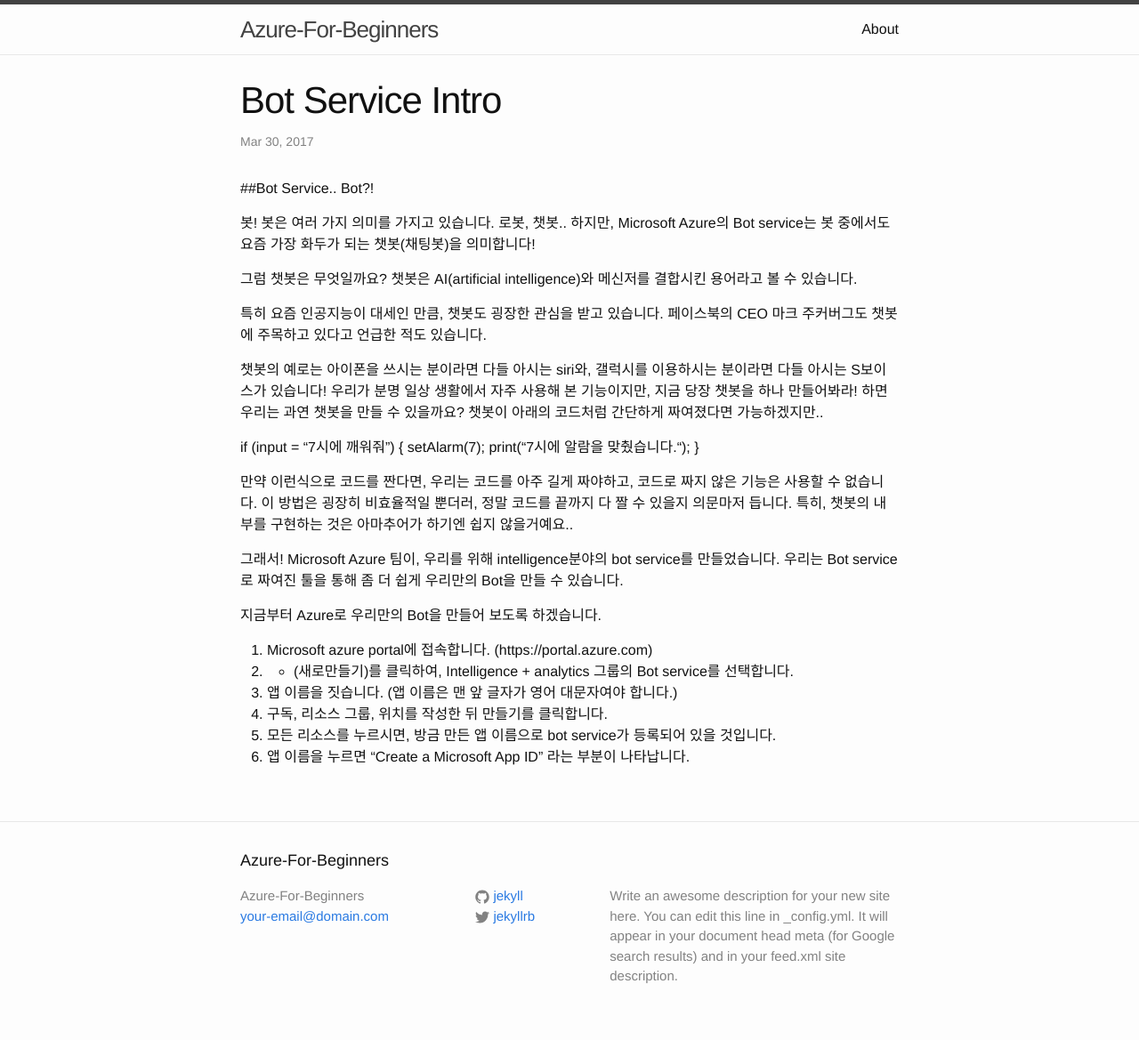
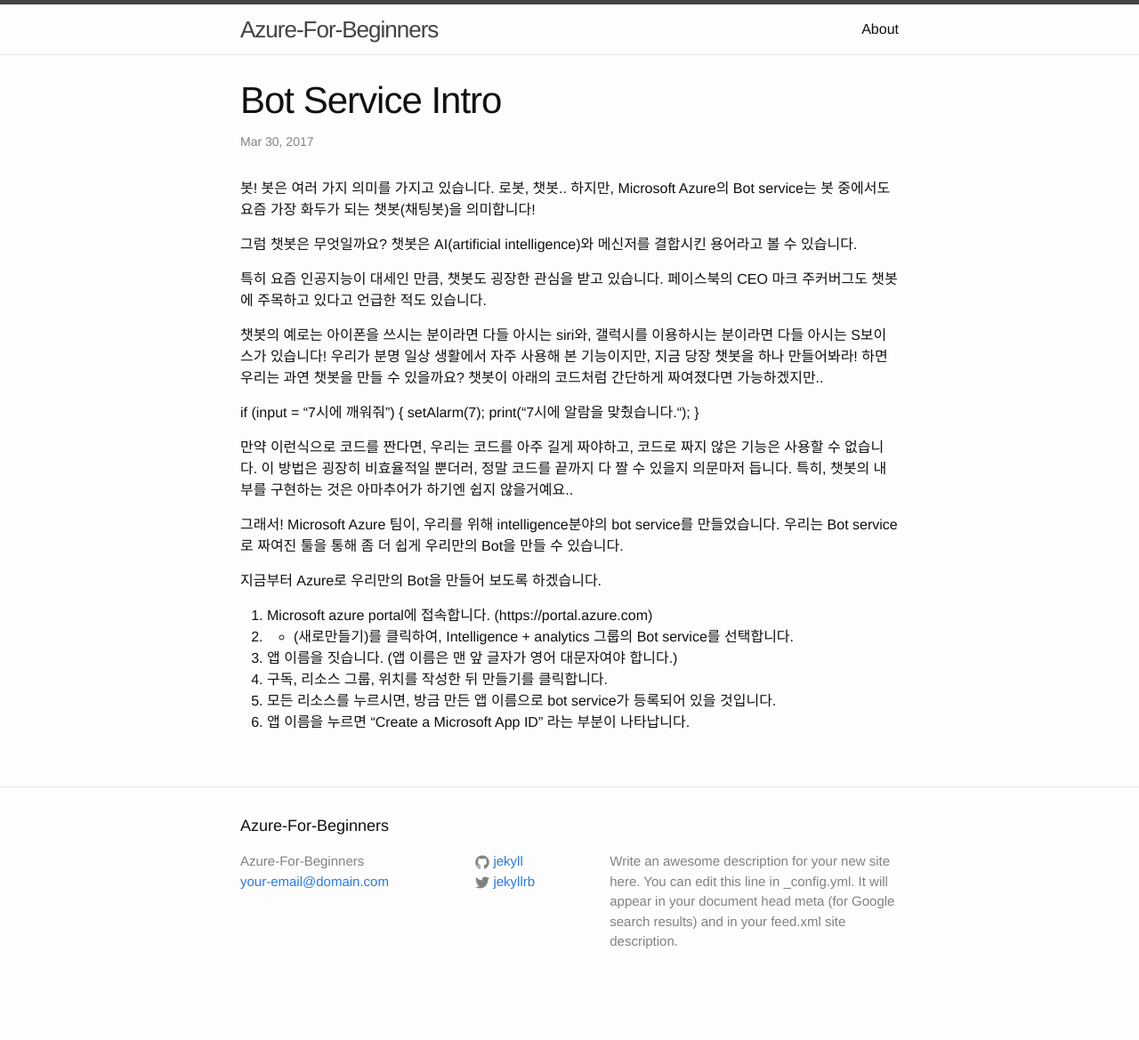
Before and after one commit to Azure-For-Beginner/Azure-For-Beginner.github.io-qqq, a Jekyll site: the page built from _posts/2017-03-30-botservice.md, in a window 1280 px wide. Shown: the whole page at 89% size. Built offline with Jekyll 4.4.1, drawn with Linux system fonts in a browser that asks for light colours; after the commit the page ends 1130 px from its top, so only the background shows below that.

Commit message:
Update 2017-03-30-botservice.md

```diff
--- a/_posts/2017-03-30-botservice.md
+++ b/_posts/2017-03-30-botservice.md
@@ -4,7 +4,6 @@
 date:   2017-03-30 19:00:11 +0900
 categories: Bot service
 ---
-##Bot Service.. Bot?!
 
 봇! 봇은 여러 가지 의미를 가지고 있습니다. 로봇, 챗봇.. 하지만, Microsoft Azure의 Bot service는 봇 중에서도 요즘 가장 화두가 되는 챗봇(채팅봇)을 의미합니다!
 
```
